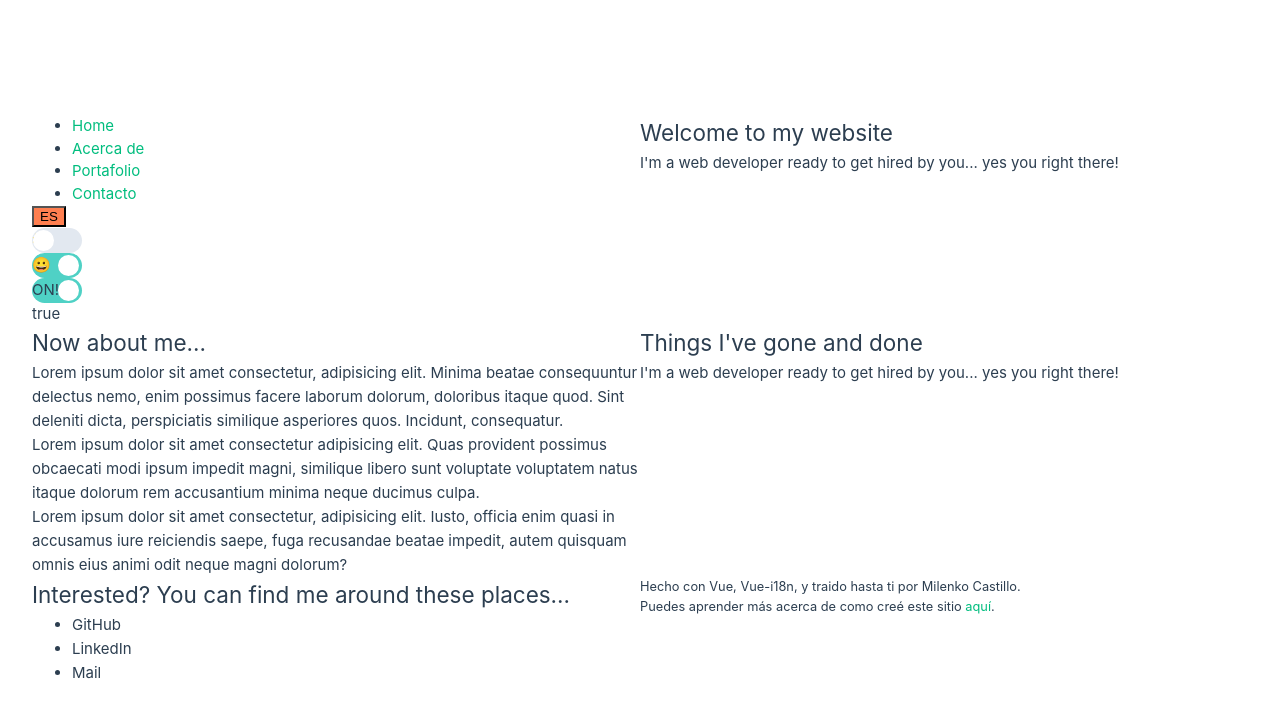
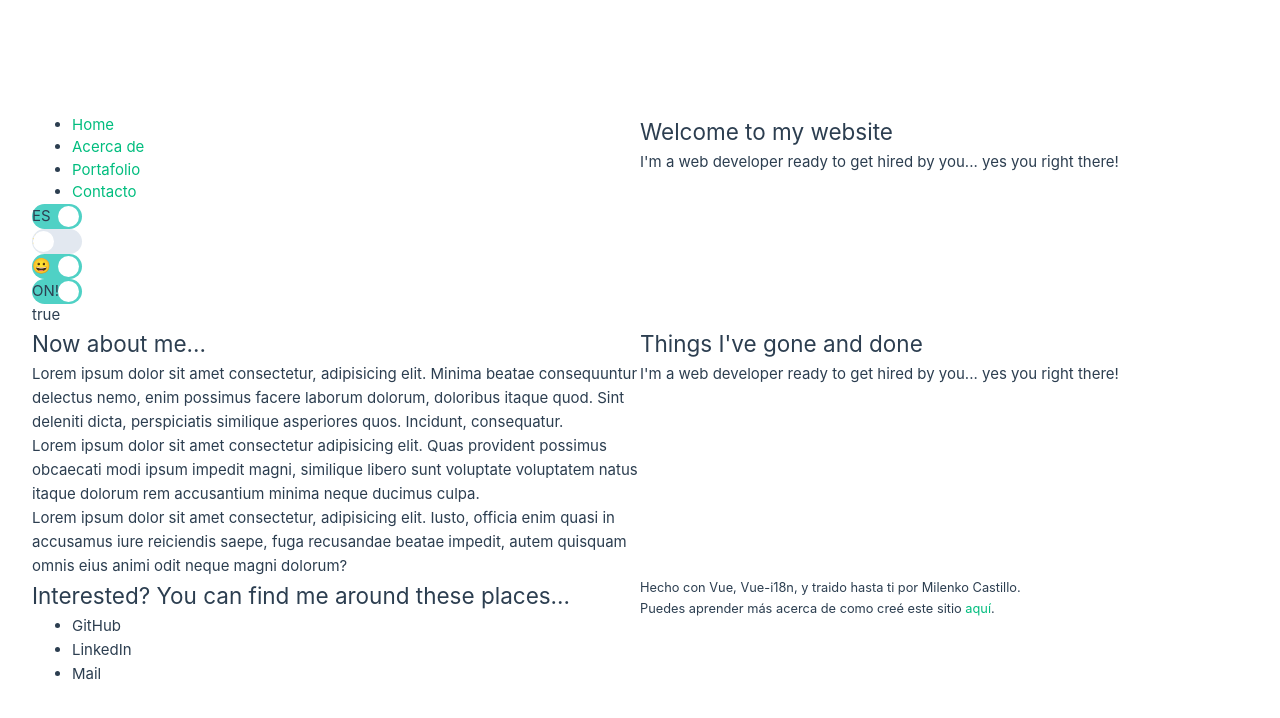
Before and after one commit to stixbunny/portfolio, a Vue app: page / in a window 1280 px wide. Shown: the top 718 px of the page. Built offline with nearby package versions, Linux system fonts and the light colour scheme.

Commit message:
Language switch + formatting

```diff
--- a/src/components/LanguageSwitch.vue
+++ b/src/components/LanguageSwitch.vue
@@ -1,29 +1,33 @@
 <script setup>
-import { computed, ref } from 'vue';
+import { ref, watch } from 'vue';
 import { useI18n } from 'vue-i18n';
+import ModeSwitch from './ModeSwitch.vue';
 
 const { locale } = useI18n({ useScope: 'global' });
 const isSpanish = ref(true);
-const computedLocale = computed(() => {
-  return locale.value.toUpperCase();
+const onText = 'ES';
+const offText = 'EN';
+
+function switchState() {
+  isSpanish.value = !isSpanish.value;
+}
+
+watch(isSpanish, async (newState) => {
+  if (newState) {
+    locale.value = 'es';
+  } else {
+    locale.value = 'en';
+  }
 });
-function switchButton() {
-  if (isSpanish.value) {
-    isSpanish.value = false;
-    locale.value = 'en';
-  } else {
-    isSpanish.value = true;
-    locale.value = 'es';
-  }
-}
 </script>
 
 <template>
-  <div>
-    <button class="switch" :class="{ active: isSpanish }" @click="switchButton">
-      {{ computedLocale }}
-    </button>
-  </div>
+  <ModeSwitch
+    :on-text="onText"
+    :off-text="offText"
+    :default-state="isSpanish"
+    @clicked="switchState"
+  />
 </template>
 
 <style scoped>
```
Also changed, not shown: src/components/NightModeSwitch.vue (+7 -4 lines).
